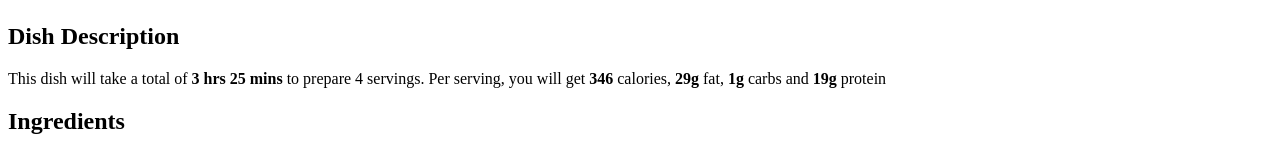
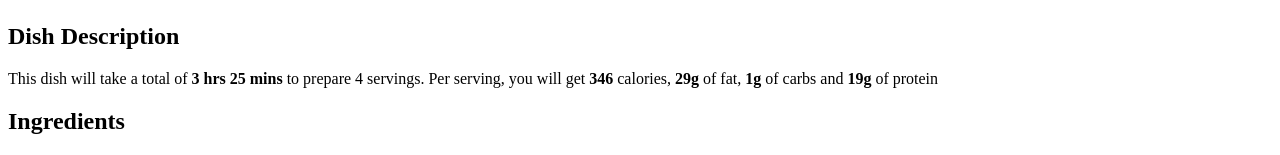
Before and after one commit to The-silver-ghost/odin-recipes, a plain HTML site: page recipes/lamb-souvlaki.html in a window 1280 px wide. Shown: the part 391-546 px from the top of the page. Drawn offline with Linux system fonts and the light colour scheme.

Commit message:
edit lamb webpage

```diff
--- a/recipes/lamb-souvlaki.html
+++ b/recipes/lamb-souvlaki.html
@@ -10,7 +10,7 @@
         <img src="https://www.allrecipes.com/thmb/2WT7PLARuPKUKnvNH8AFCgHMVBs=/750x0/filters:no_upscale():max_bytes(150000):strip_icc()/6718233-79e1db71b513446683ddbd98910e16ec.jpg" alt="Lamb Souvlaki Finished" height="310" width="310">
 
         <h2>Dish Description</h2>
-        <p>This dish will take a total of <strong>3 hrs 25 mins</strong> to prepare 4 servings. Per serving, you will get <strong>346</strong> calories, <strong>29g</strong> fat, <strong>1g</strong> carbs and <strong>19g</strong> protein</p>
+        <p>This dish will take a total of <strong>3 hrs 25 mins</strong> to prepare 4 servings. Per serving, you will get <strong>346</strong> calories, <strong>29g</strong> of fat, <strong>1g</strong> of carbs and <strong>19g</strong> of protein</p>
 
         <h2>Ingredients</h2>
         <ul>
```
